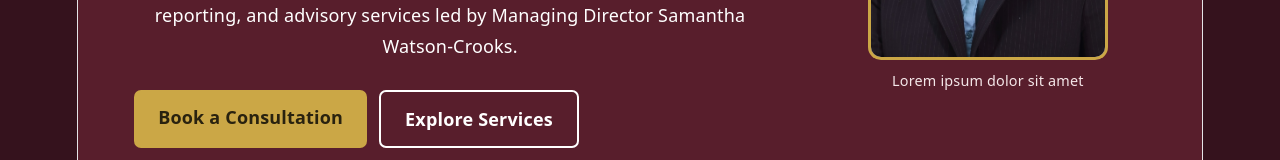
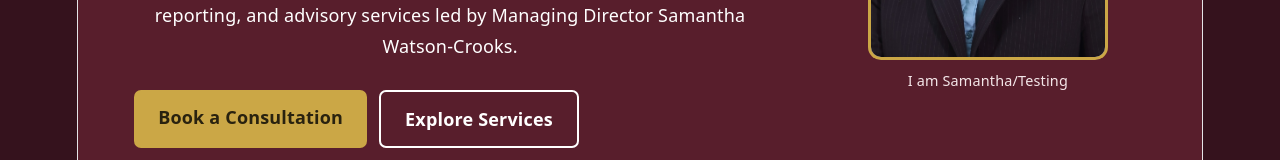
Before and after one commit to KasisEllisJr/BerryCayFinancial, a React (Vite) app: page / in a window 1280 px wide. Shown: the part 451-611 px from the top of the page. Built offline with nearby package versions, Linux system fonts and the light colour scheme.

Commit message:
Deploy Test

```diff
--- a/src/components/home/Hero.jsx
+++ b/src/components/home/Hero.jsx
@@ -57,7 +57,7 @@ export default function Hero() {
           />
 
           <figcaption className="hero-portrait-caption">
-            Lorem ipsum dolor sit amet
+            I am Samantha/Testing
           </figcaption>
         </figure>
 
```
